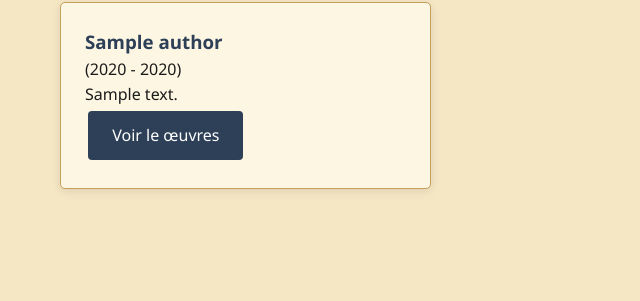
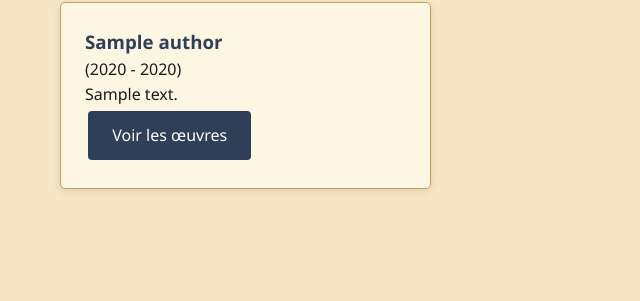
Before and after one commit to e-psi-lon/L1-projet-web-BD, a PHP site: page /authors in a window 1280 px wide. Shown: the part 266-567 px from the top of the page, without its empty margins (0-640 px from the left). Run offline with PHP 8.4, Linux system fonts and the light colour scheme; tables that the repository leaves empty hold one stand-in row (values such as "Sample post").

Commit message:
fix(authors): Correct typo in button text for author works link

```diff
--- a/research/authors.php
+++ b/research/authors.php
@@ -26,7 +26,7 @@
                 echo '<h3><a href="'. getAuthorUrl($row['url_name']) . '">' . h($row['name']) . '</a></h3>';
                 echo '<p>(' . ($row['birth_year'] ?: '?') . ' - ' . ($row['death_year'] ?: '?') . ')</p>';
                 echo '<p>' . (strlen($row['biography']) > 150 ? substr(h($row['biography']), 0, 150) . '...' : h($row['biography'])) . '</p>';
-                echo '<a href="' . getAuthorUrl($row['url_name']) . '" class="btn btn-primary">Voir le œuvres</a>';
+                echo '<a href="' . getAuthorUrl($row['url_name']) . '" class="btn btn-primary">Voir les œuvres</a>';
                 echo '</div>';
             }
         } else {
```
